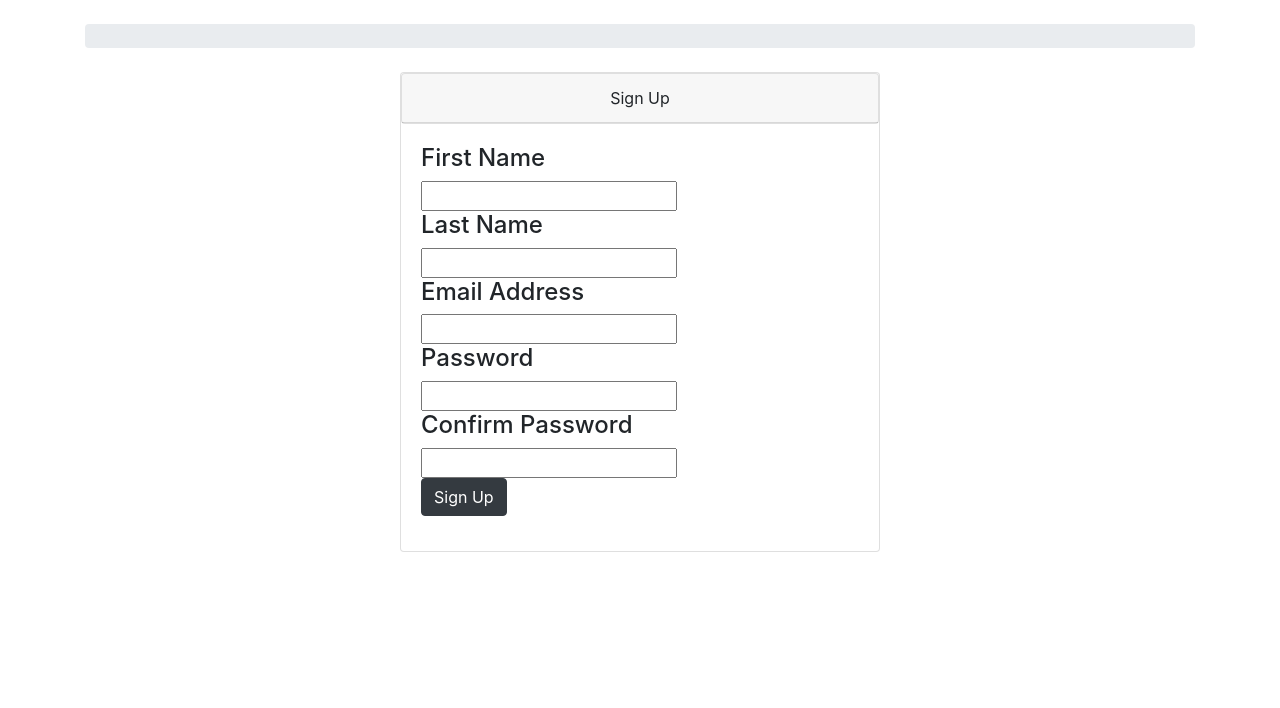
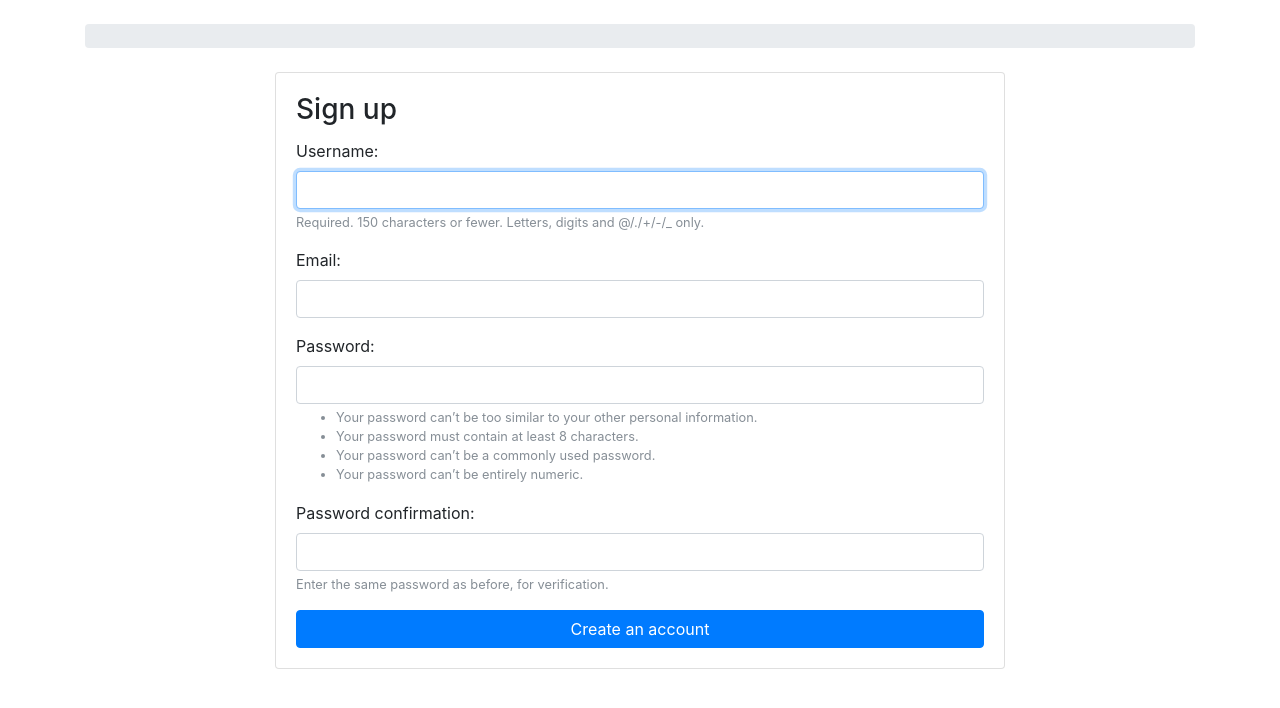
Before and after one commit to byronlin92/NwHacksApp2018, a Django app: page /signup/ in a window 1280 px wide. Shown: the part 56-764 px from the top of the page. Run offline with Django 3.2, Linux system fonts and the light colour scheme; some libraries are stand-ins or nearby versions.

Commit message:
updated login/ logout . added account details

```diff
--- a/accounts/views.py
+++ b/accounts/views.py
@@ -1,6 +1,11 @@
 from django.shortcuts import render, redirect
 from django.contrib.auth import login
 from .forms import SignUpForm
+from django.contrib.auth.models import User
+
+#login decorators
+from django.contrib.auth.decorators import login_required
+from django.utils.decorators import method_decorator
 
 
 
@@ -9,8 +14,13 @@
         form = SignUpForm(request.POST)
         if form.is_valid():
             user = form.save()
-            login(request,user)
+            login(request, user)
             return redirect('home')
     else:
         form = SignUpForm()
     return render(request, 'signup.html', {'form':form})
+
+@login_required
+def account_detail(request, user_username):
+    user = User.objects.get(username=user_username)
+    return render(request, 'account_detail.html', {'user': user})
--- a/myproject/settings.py
+++ b/myproject/settings.py
@@ -128,3 +128,8 @@
 STATICFILES_DIRS = [
     os.path.join(BASE_DIR, 'static'),
 ]
+
+LOGOUT_REDIRECT_URL = 'home'
+LOGIN_REDIRECT_URL = 'home'
+
+LOGIN_URL = 'login'
--- a/myproject/urls.py
+++ b/myproject/urls.py
@@ -28,12 +28,15 @@
     url(r'^posts/(?P<post_pk>\d+)/$', views.post_detail, name='post_detail'),
     url(r'^posts/(?P<post_pk>\d+)/update$', views.post_update, name='post_update'),
 
-    url(r'^admin/', admin.site.urls),
 
     # SIGN UP SCREEN
     url(r'^signup/$', account_views.signup, name='signup'),
+    url(r'^logout/$', auth_views.LogoutView.as_view(), name='logout'),
+    url(r'^login/$', auth_views.LoginView.as_view(template_name='login.html'), name='login'),
 
-    #LOGIN SCREEN
-    url(r'^login/$', auth_views.LoginView.as_view(template_name='login.html'), name='login')
+    url(r'^account/(?P<user_username>\w+)/details/$', account_views.account_detail, name='account_detail'),
+
+
+    url(r'^admin/', admin.site.urls),
 
 ]
--- a/templates/base.html
+++ b/templates/base.html
@@ -22,10 +22,17 @@
             <span class="navbar-toggler-icon"></span>
           </button>
           <div class="collapse navbar-collapse" id="mainMenu">
+            {% if user.is_authenticated %}
+              <form class="form-inline ml-auto">
+                <a href="{% url 'account_detail' user.username %}" class="btn btn-outline-secondary">{{ user.username}} </a>
+                <a href="{% url 'logout' %}" class="btn btn-primary ml-2">Log out</a>
+              </form>
+            {% else  %}
               <form class="form-inline ml-auto">
                 <a href="{% url 'login' %}" class="btn btn-outline-secondary">Log in</a>
                 <a href="{% url 'signup' %}" class="btn btn-primary ml-2">Sign up</a>
               </form>
+            {% endif %}
           </div>
         </div>
     </nav>
--- a/templates/post_detail.html
+++ b/templates/post_detail.html
@@ -13,6 +13,10 @@
   <a href="{% url 'post_update' post.pk %}" class="btn btn-primary">Update post</a>
 </div>
 
+
+<div class="mb-4">
+  <a href="" class="btn btn-primary">Schedule cleaner</a>
+</div>
 
 
 
--- a/templates/signup.html
+++ b/templates/signup.html
@@ -1,39 +1,20 @@
 {% extends 'base.html' %}
 
 {% block content %}
-    <div class="row justify-content-center">
+<div class="row justify-content-center">
+  <div class="col-lg-8 col-md-10 col-sm-12">
+    <div class="card">
 
-<div class="card" style="width: 30rem; height: 30rem;">
-<div class="card text-center">
-  <div class="card-header">
-                Sign Up
-            </div>
-            </div>
-    <div class="card-body justify-content-center">
+      <div class="card-body">
+        <h3 class="card-title">Sign up</h3>
+        <form method="post" novalidate>
+          {% csrf_token %}
+          {% include 'includes/form.html' %}
+          <button type="submit" class="btn btn-primary btn-block">Create an account</button>
+        </form>
+      </div>
 
-  <h4>First Name</h4>
-  <form method="post" nonvalidate>
-      <input id="firstname" type="text">
-  </form>
-  <h4>Last Name</h4>
-  <form method="post" nonvalidate>
-      <input id="lastname" type="text">
-  </form>
-  <h4>Email Address</h4>
-  <form method="post" nonvalidate>
-      <input id="emailAddress" type="email">
-  </form>
-  <h4>Password</h4>
-    <form method="post" nonvalidate>
-          <input id="password" type="password">
-      </form>
-  <h4>Confirm Password</h4>
-    <form method="post" nonvalidate>
-          <input id="confirmpassword" type="password">
-      </form>
-  <button type="submit" class="btn btn-dark">Sign Up</button>
     </div>
-    </div>
-            </div>
-
+  </div>
+</div>
 {% endblock %}
```
Also changed, not shown: templates/account_detail.html (added, +8 -0 lines), templates/login.html (+11 -17 lines), app/models.py (line endings or trailing spaces).
